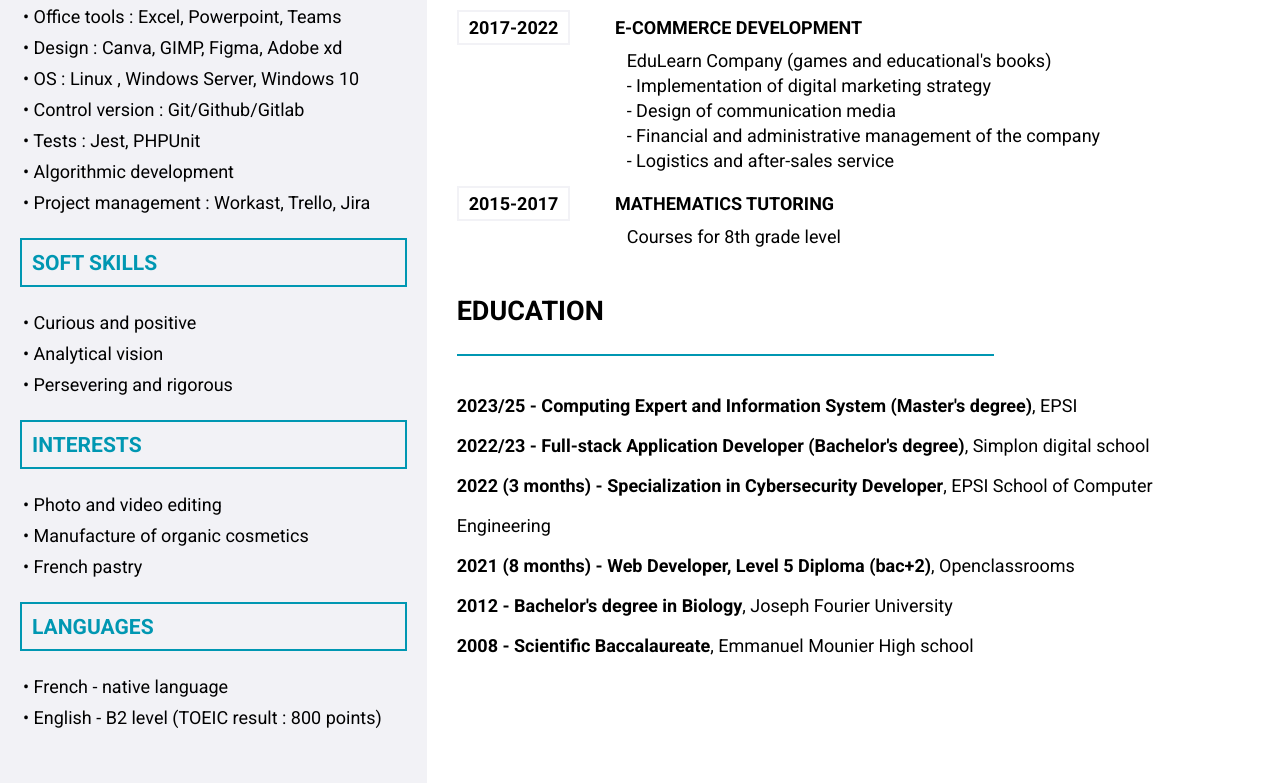
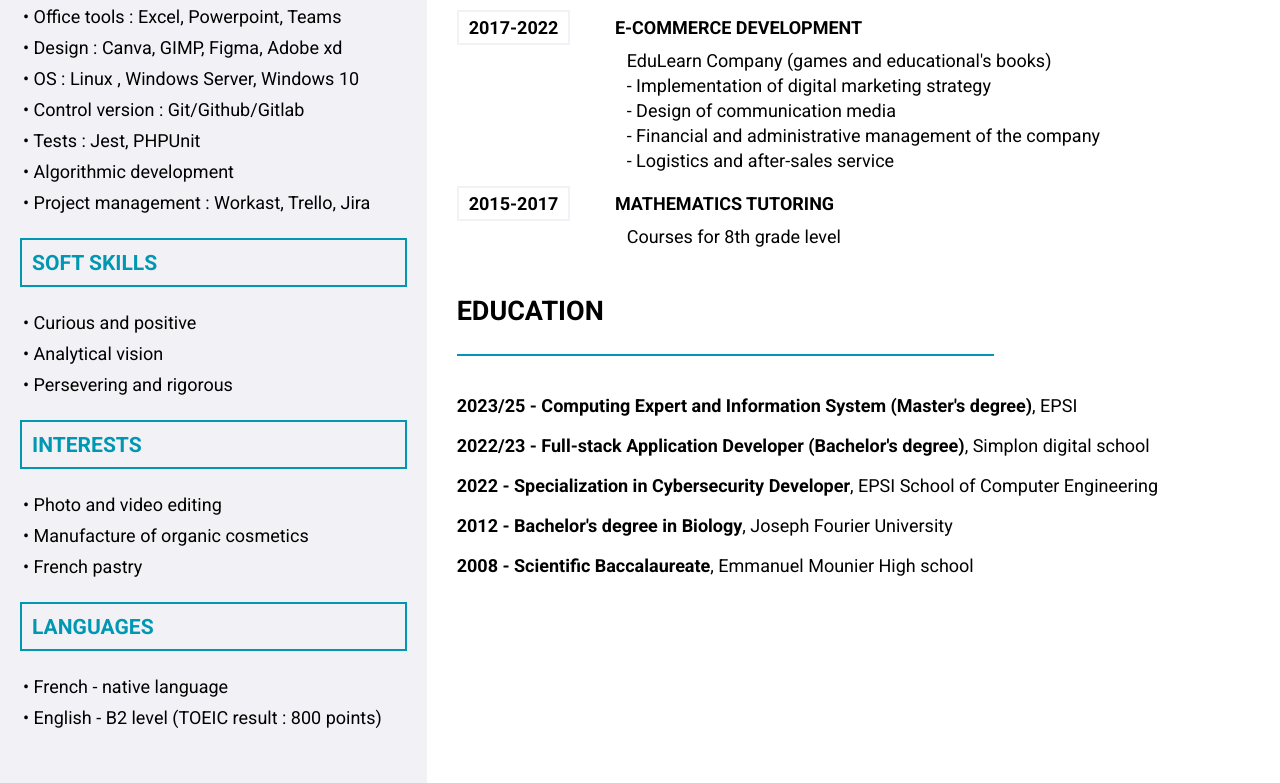
Before and after one commit to Yradouani/english_cv, a website: page index.html in a window 1280 px wide. Shown: the part 762-1545 px from the top of the page. Drawn offline with Linux system fonts and the light colour scheme; a web font is replaced by a local one.

Commit message:
Améliorations sur le cv

```diff
--- a/index.html
+++ b/index.html
@@ -427,7 +427,7 @@
                     </div>
                     <div>
                         <!-- <span class="date">2022</span> -->
-                        <span><b>2022 (3 months) - Specialization in Cybersecurity Developer</b>, EPSI School of
+                        <span><b>2022 - Specialization in Cybersecurity Developer</b>, EPSI School of
                             Computer
                             Engineering</span>
                         <!-- <div class="projects">
@@ -438,7 +438,7 @@
                     </div>
                     <div>
                         <!-- <span class="date">2021</span> -->
-                        <span><b>2021 (8 months) - Web Developer, Level 5 Diploma (bac+2)</b>, Openclassrooms</span>
+                        <!-- <span><b>2021 - Web Developer, Level 5 Diploma (bac+2)</b>, Openclassrooms</span> -->
                         <!-- <div class="projects">
                             <div class="strong">Professional projects : <br></div>
                             - Integration of mock-up (Reservia - Vacation Rental Agency)
```
